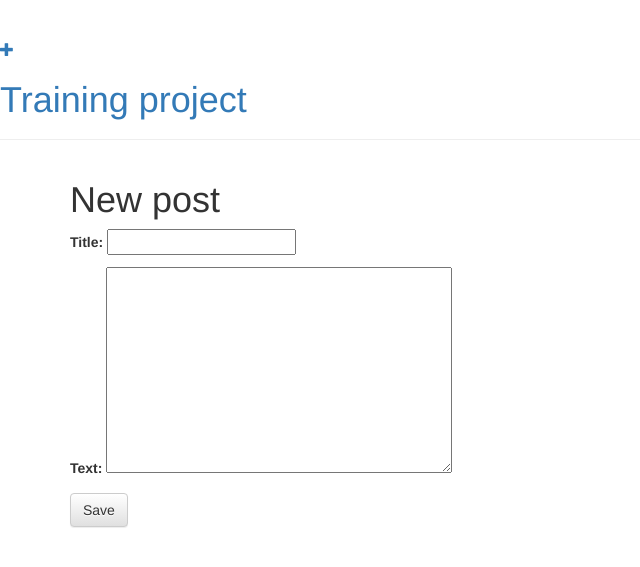
After one commit to 2RMalinowski/dgblog, a Django app: page /post/new/ in a window 1280 px wide. The commit adds this page. Shown: the top 567 px of the page, without its empty margins (0-640 px from the left). Run offline with Django 3.2, Linux system fonts and the light colour scheme; some libraries are stand-ins or nearby versions.

Commit message:
forms added

```diff
--- /dev/null
+++ b/blog_app/forms.py
@@ -0,0 +1,9 @@
+from django import forms
+from .models import Post
+
+
+class PostForm(forms.ModelForm):
+
+    class Meta:
+        model = Post
+        fields = ('title', 'text',)
--- a/blog_app/urls.py
+++ b/blog_app/urls.py
@@ -2,5 +2,7 @@ from django.urls import path
 from . import views
 
 urlpatterns = [
-    path('', views.post_list, name='post_list'),
+    path(r'', views.post_list, name='post_list'),
+    path('post/new/', views.post_new, name='post_new'),
+    path('post/<int:pk>', views.post_detail, name='post_detail'),
 ]
--- a/blog_app/views.py
+++ b/blog_app/views.py
@@ -1,8 +1,28 @@
-from django.shortcuts import render
+from django.shortcuts import get_object_or_404, redirect, render
 from django.utils import timezone
+from .forms import PostForm
 from .models import Post
 
 
 def post_list(request):
     posts = Post.objects.filter(published_date__lte=timezone.now()).order_by('published_date')
     return render(request, 'blog_app/post_list.html', {'posts': posts})
+
+
+def post_new(request):
+    if request.method == "POST":
+        form = PostForm(request.POST)
+        if form.is_valid():
+            post = form.save(commit=False)
+            post.author = request.user
+            post.published_date = timezone.now()
+            post.save()
+            return redirect('post_detail', pk=post.pk)
+    else:
+        form = PostForm()
+    return render(request, 'blog_app/post_edit.html', {'form': form})
+
+
+def post_detail(request, pk):
+    post = get_object_or_404(Post, pk=pk)
+    return render(request, 'blog_app/post_detail.html', {'post': post})
--- /dev/null
+++ b/templates/blog_app/base.html
@@ -0,0 +1,23 @@
+<!DOCTYPE html>
+<html lang="en">
+<head>
+    <meta charset="UTF-8">
+    <title>Training project</title>
+    <link rel="stylesheet" href="//maxcdn.bootstrapcdn.com/bootstrap/3.2.0/css/bootstrap.min.css">
+    <link rel="stylesheet" href="//maxcdn.bootstrapcdn.com/bootstrap/3.2.0/css/bootstrap-theme.min.css">
+</head>
+<body>
+    <div class="page-header">
+        <a href="{% url 'post_new' %}" class="top-menu"><span class="glyphicon glyphicon-plus"></span></a>
+        <h1><a href="/">Training project</a></h1>
+    </div>
+    <div class="content container">
+        <div class="row">
+            <div class="col-md-8">
+            {% block content %}
+            {% endblock %}
+            </div>
+        </div>
+    </div>
+</body>
+</html>
--- /dev/null
+++ b/templates/blog_app/post_edit.html
@@ -0,0 +1,9 @@
+{% extends 'blog_app/base.html' %}
+
+{% block content %}
+    <h1>New post</h1>
+    <form method="POST" class="post-form">{% csrf_token %}
+        {{ form.as_p }}
+        <button type="submit" class="save btn btn-default">Save</button>
+    </form>
+{% endblock %}
```
Also changed, not shown: templates/blog_app/post_detail.html (added, +13 -0 lines), templates/blog_app/post_list.html (+4 -12 lines).
